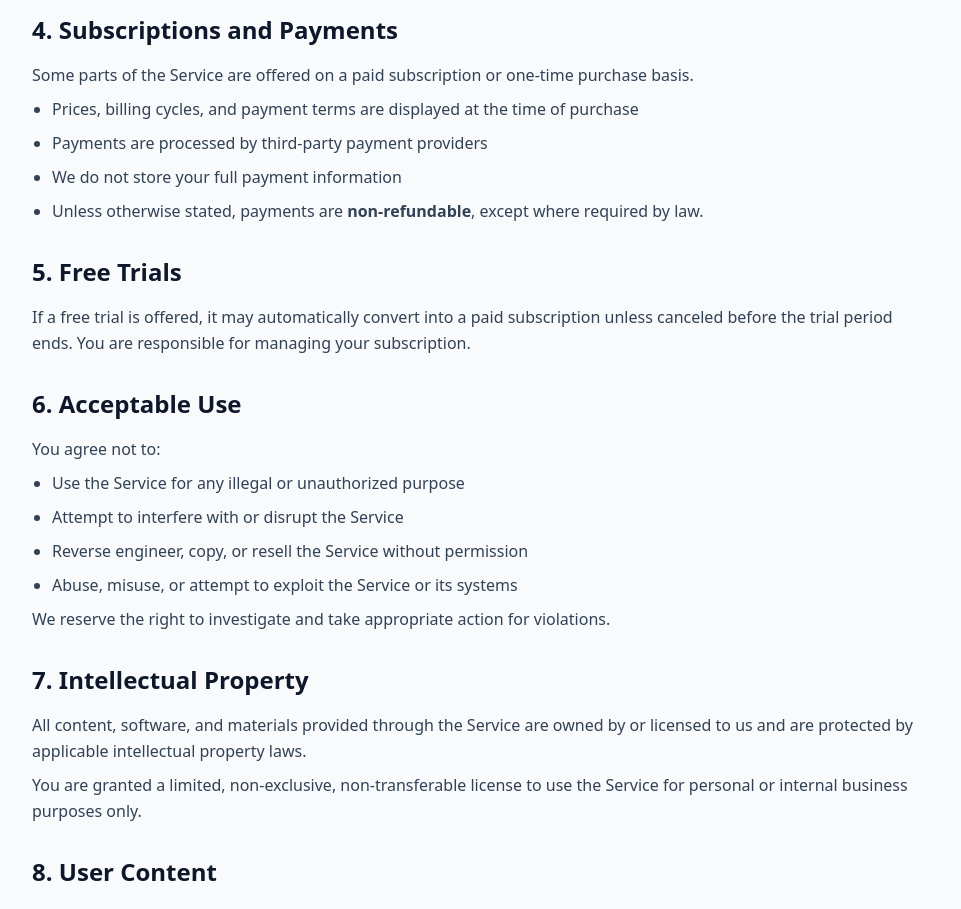
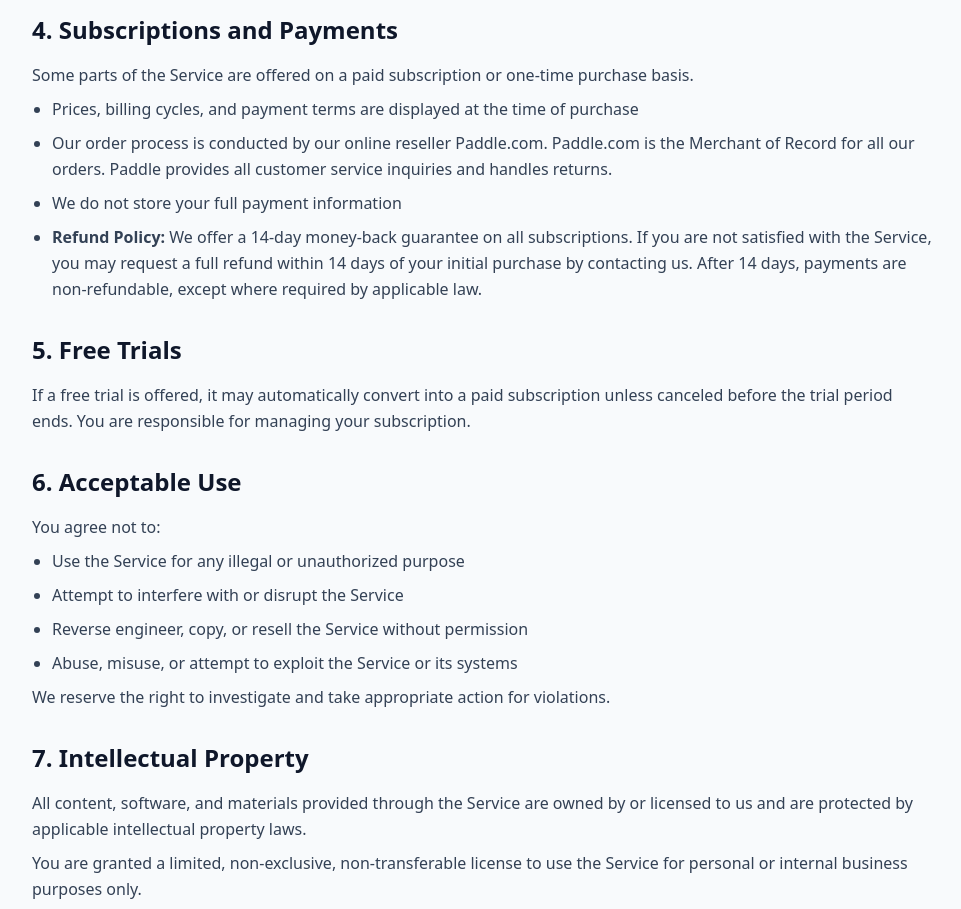
Before and after one commit to yylou15/say_right_english, a Next.js app: page /terms in a window 1280 px wide. Shown: the part 900-1809 px from the top of the page, without its empty margins (156-1117 px from the left). Built offline with nearby package versions, Linux system fonts and the light colour scheme.

Commit message:
fix: update legal info and add pricing link for Paddle verification

```diff
--- a/src/app/login/page.tsx
+++ b/src/app/login/page.tsx
@@ -101,6 +101,8 @@ export default function LoginPage() {
       <footer className="h-24 flex flex-col items-center justify-center px-8 shrink-0 border-t border-slate-50">
         <p className="text-[10px] text-slate-400 mb-2">Empowering global professionals @ 2026.01.25</p>
         <div className="flex space-x-4 text-[10px] font-bold text-slate-300">
+          <Link href="/upgrade" className="hover:text-slate-500 transition-colors">Pricing</Link>
+          <span className="select-none">•</span>
           <Link href="/privacy" className="hover:text-slate-500 transition-colors">Privacy Policy</Link>
           <span className="select-none">•</span>
           <Link href="/terms" className="hover:text-slate-500 transition-colors">Terms of Service</Link>
--- a/src/app/page.tsx
+++ b/src/app/page.tsx
@@ -2,6 +2,7 @@
 
 import { Icon } from '@iconify/react';
 import { useRouter } from 'next/navigation';
+import Link from 'next/link';
 import { useEffect, useState } from 'react';
 import { getIsAuthed } from '../lib/auth';
 
--- a/src/app/privacy/page.tsx
+++ b/src/app/privacy/page.tsx
@@ -32,7 +32,7 @@ export default function PrivacyPage() {
         <div className="space-y-8 text-slate-700 leading-relaxed">
           <section>
             <p>
-              This Privacy Policy describes how BizEnglish AI (&quot;we&quot;, &quot;us&quot;, or &quot;our&quot;) collects, uses, and protects your personal information when you use our website, applications, and services (collectively, the &quot;Service&quot;).
+              This Privacy Policy describes how sayright (&quot;we&quot;, &quot;us&quot;, or &quot;our&quot;) collects, uses, and protects your personal information when you use our website, applications, and services (collectively, the &quot;Service&quot;).
             </p>
             <p className="mt-4">
               By using the Service, you agree to the collection and use of information in accordance with this Privacy Policy.
--- a/src/app/terms/page.tsx
+++ b/src/app/terms/page.tsx
@@ -77,9 +77,11 @@ export default function TermsPage() {
             </p>
             <ul className="list-disc pl-5 mt-2 space-y-2">
               <li>Prices, billing cycles, and payment terms are displayed at the time of purchase</li>
-              <li>Payments are processed by third-party payment providers</li>
+              <li>Our order process is conducted by our online reseller Paddle.com. Paddle.com is the Merchant of Record for all our orders. Paddle provides all customer service inquiries and handles returns.</li>
               <li>We do not store your full payment information</li>
-              <li>Unless otherwise stated, payments are <strong>non-refundable</strong>, except where required by law.</li>
+              <li>
+                <strong>Refund Policy:</strong> We offer a 14-day money-back guarantee on all subscriptions. If you are not satisfied with the Service, you may request a full refund within 14 days of your initial purchase by contacting us. After 14 days, payments are non-refundable, except where required by applicable law.
+              </li>
             </ul>
           </section>
 
```
